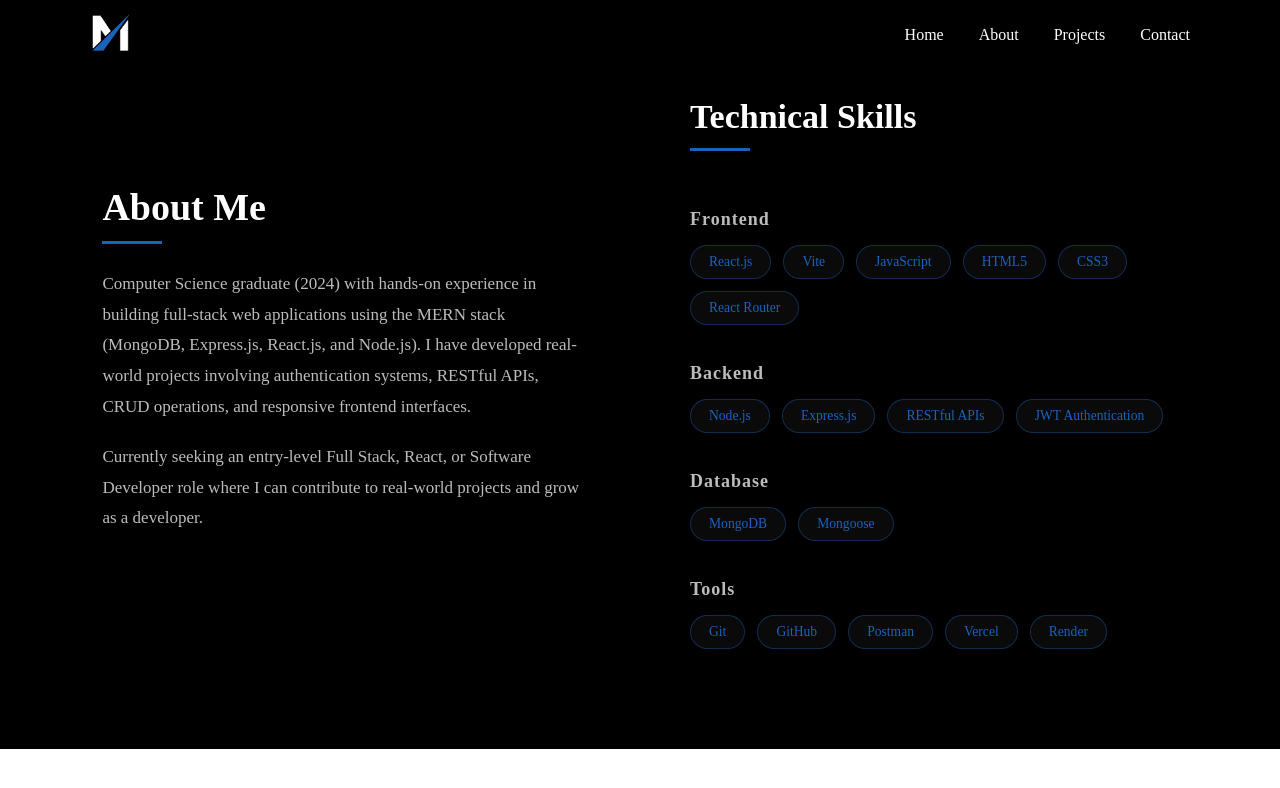
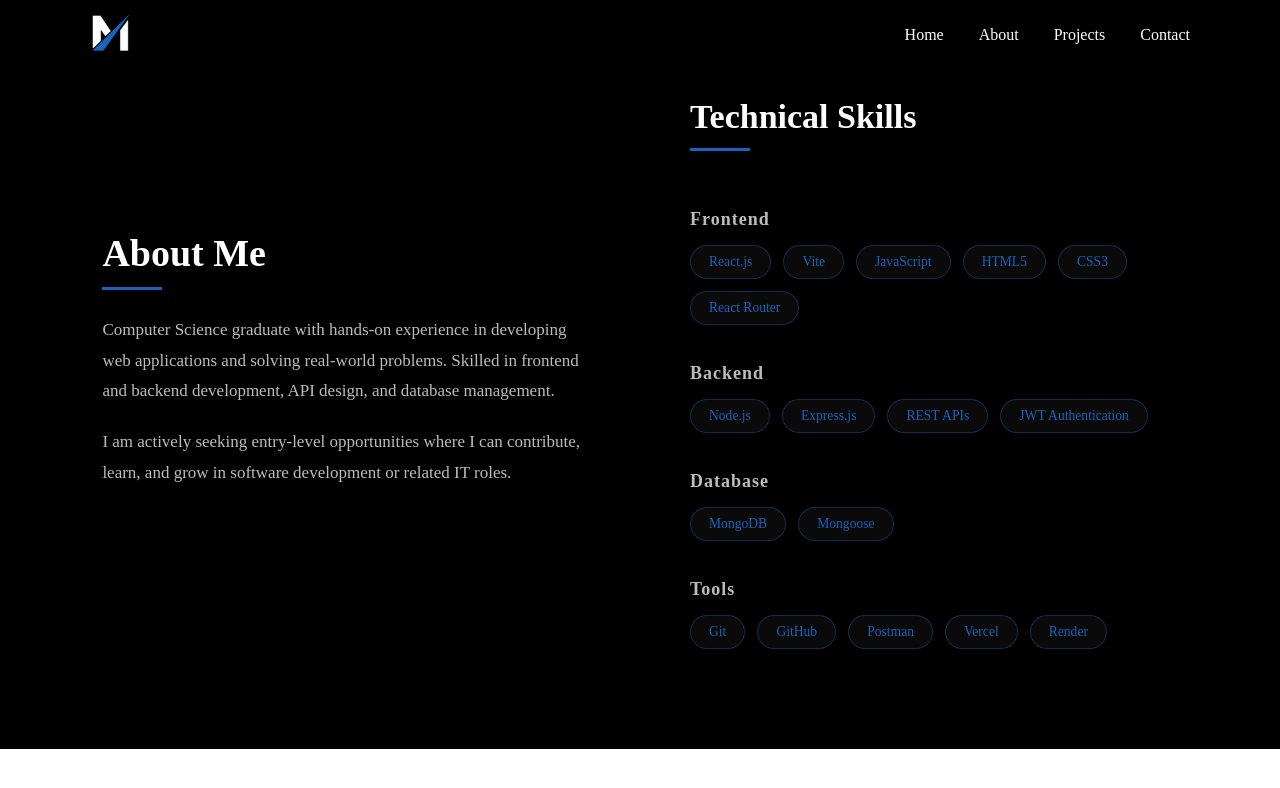
Before and after one commit to maazfatima21/Portfolio, a React (Vite) app: page /about in a window 1280 px wide. Shown: the top 788 px of the page. Built offline with nearby package versions, Linux system fonts and the light colour scheme.

Commit message:
feat: improve portfolio content and UI

```diff
--- a/src/components/About.jsx
+++ b/src/components/About.jsx
@@ -8,7 +8,7 @@ const skillsData = [
   },
   {
     category: "Backend",
-    skills: ["Node.js", "Express.js", "RESTful APIs", "JWT Authentication"],
+    skills: ["Node.js", "Express.js", "REST APIs", "JWT Authentication"],
   },
   {
     category: "Database",
@@ -26,6 +26,7 @@ function About() {
   useEffect(() => {
     const handleScroll = () => {
       const section = document.getElementById("about");
+      if (!section) return;
       const position = section.getBoundingClientRect().top;
       const screenPosition = window.innerHeight / 1.2;
 
@@ -48,16 +49,12 @@ function About() {
           <h2 className="about-title">About Me</h2>
 
           <p>
-            Computer Science graduate (2024) with hands-on experience in building
-            full-stack web applications using the MERN stack (MongoDB, Express.js,
-            React.js, and Node.js). I have developed real-world projects involving
-            authentication systems, RESTful APIs, CRUD operations, and responsive
-            frontend interfaces.
+            Computer Science graduate with hands-on experience in developing web applications and solving real-world problems.
+            Skilled in frontend and backend development, API design, and database management.
           </p>
 
           <p>
-            Currently seeking an entry-level Full Stack, React, or Software Developer
-            role where I can contribute to real-world projects and grow as a developer.
+            I am actively seeking entry-level opportunities where I can contribute, learn, and grow in software development or related IT roles.
           </p>
         </div>
 
--- a/src/components/Contact.jsx
+++ b/src/components/Contact.jsx
@@ -36,9 +36,13 @@ function Contact() {
         <h2 className="contact-section-title">Contact Me</h2>
 
         <p className="contact-section-text">
-          I am actively seeking entry-level Full Stack, React, or Software
-          Developer opportunities. If you're looking for a motivated developer
-          who can contribute to real-world projects, feel free to reach out.
+          I'm open to entry-level opportunities in software development and related IT roles.
+          If you're looking for someone who can build, learn quickly, and contribute to real-world projects,
+          feel free to reach out. I’d be happy to connect.
+        </p>
+
+        <p className="contact-cta">
+         🚀 Available for immediate joining
         </p>
 
         <div className="contact-section-wrapper">
--- a/src/components/Hero.jsx
+++ b/src/components/Hero.jsx
@@ -116,10 +116,9 @@ function Hero() {
 
       <div className="hero-title">
         <h1 className="hero-name">Maaz Fatima</h1>
-        <h2 className="hero-role">Full Stack MERN Developer</h2>
+        <h2 className="hero-role">Full Stack Developer focused on scalable web applications</h2>
         <p className="hero-description">
-          Building scalable web applications with modern UI,
-          clean architecture, and secure backend systems.
+          I build reliable and scalable applications with clean architecture, focusing on performance, usability, and real-world problem solving.
         </p>
 
         <div className="hero-wrapper">
--- a/src/components/Projects.jsx
+++ b/src/components/Projects.jsx
@@ -5,8 +5,7 @@ const projectsData = [
   {
     title: "CreMaze",
     image: "/images/Cremaze.png",
-    description:
-      "A full-stack MERN e-commerce platform built for a premium ice cream brand featuring secure authentication, role-based admin dashboard, order tracking, and real-time product management.",
+    description: "Built a scalable e-commerce platform with authentication, admin dashboard, and order tracking. Implemented secure JWT-based login and optimized API performance for faster product and order management.",
     tech: ["React", "Vite", "Node.js", "Express", "MongoDB", "JWT", "Multer"],
     live: "https://cremaze2026.vercel.app",
     github: "https://github.com/maazfatima21/MERN-Ecommerce-CreMaze",
@@ -14,8 +13,7 @@ const projectsData = [
   {
     title: "EduSphere",
     image: "/images/EduSphere.png",
-    description:
-      "A fully responsive multi-page educational institution website built using React and Vite, featuring dynamic course filtering, reusable architecture, and smooth scroll-based UI interactions.",
+    description: "Developed a responsive educational website with dynamic course filtering and reusable components. Focused on smooth UI interactions and optimized frontend performance.",
     tech: ["React", "Vite", "React Router DOM", "React Icons", "CSS3"],
     live: "https://edusphere-peach.vercel.app/",
     github: "https://github.com/maazfatima21/EduSphere",
@@ -23,8 +21,7 @@ const projectsData = [
   {
     title: "Eco-Essentials",
     image: "/images/Eco-Essentials.png",
-    description:
-      "A modern e-commerce platform built with Next.js, featuring eco-friendly products, integrated shopping cart, secure Stripe payments, and Sanity CMS for content management.",
+    description: "Created a modern e-commerce app using Next.js with Stripe payments and CMS integration. Implemented server-side rendering and optimized user experience for faster load times.",
     tech: ["Next.js", "React", "Tailwind CSS", "Stripe", "Sanity CMS", "TypeScript",],
     live: "https://eco-essentials-site.vercel.app/",
     github: "https://github.com/maazfatima21/Eco-Essentials",
@@ -32,8 +29,7 @@ const projectsData = [
   {
     title: "TastyTidBites",
     image: "/images/TastyTidbites.png",
-    description:
-      "A fully responsive bakery website built using React (Vite) with modular component architecture, smooth animations, and modern frontend practices.",
+    description: "Designed a responsive bakery website with modular components and smooth animations. Focused on clean UI and performance optimization.",
     tech: ["React", "Vite", "JavaScript", "HTML5", "CSS3"],
     live: "https://tastytidbites.vercel.app/",
     github: "https://github.com/maazfatima21/website-",
```
Also changed, not shown: Screenshots/Projects.png.
